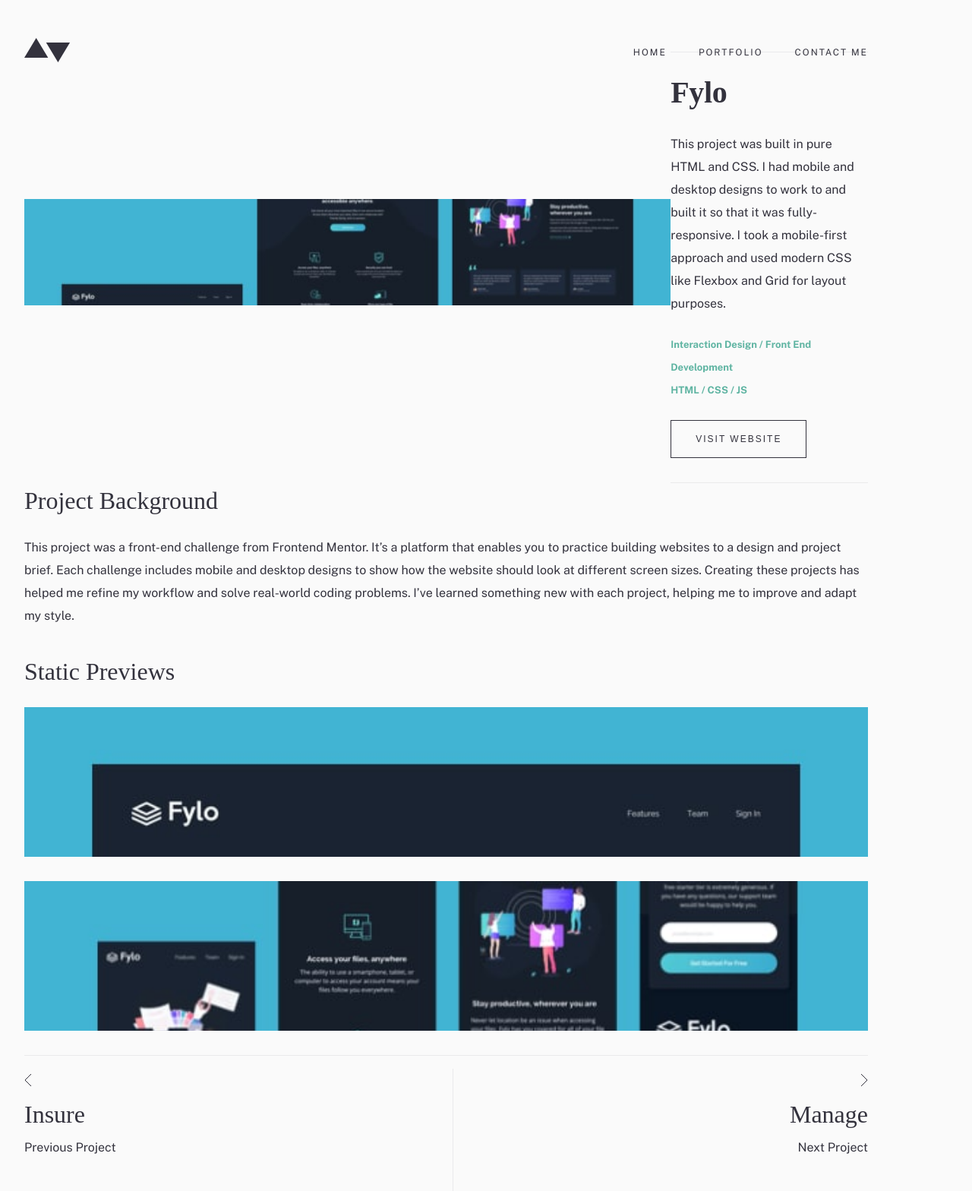
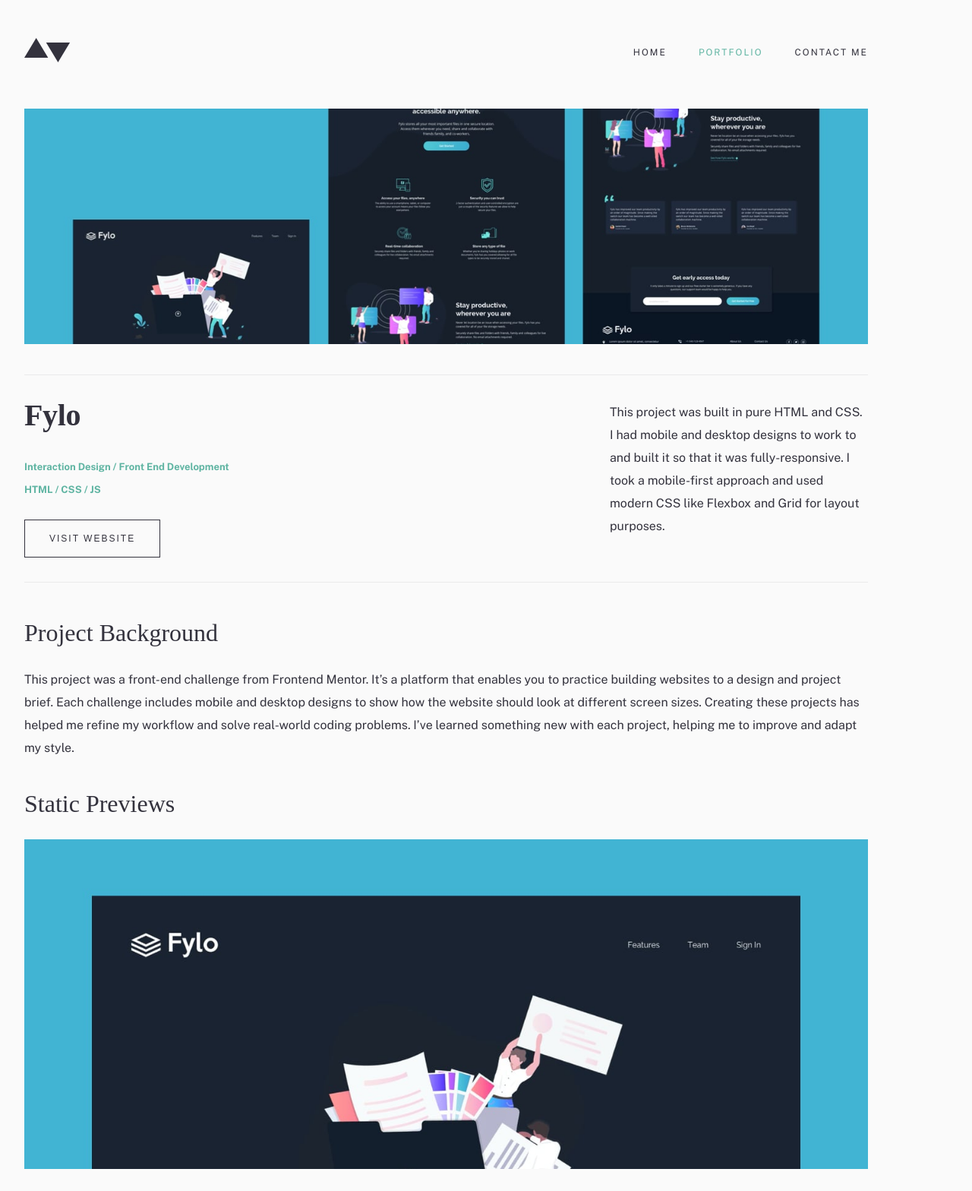
Before and after one commit to larbiDanquah/minimalist-portfolio-website, a plain HTML site: page fylo.html in a window 1280 px wide. Shown: the top 1568 px of the page at 76% size. Drawn offline with nearby package versions, Linux system fonts and the light colour scheme; a web font is replaced by a local one.

Commit message:
Implement tablet design

```diff
--- a/fylo.html
+++ b/fylo.html
@@ -40,7 +40,7 @@
       <nav class="tablet-desktop">
         <ul>
           <li><a href="./index.html">Home</a></li>
-          <li><a href="./portfolio.html">Portfolio</a></li>
+          <li><a class="currentPage" href="./portfolio.html">Portfolio</a></li>
           <li><a href="./contact.html">Contact Me</a></li>
         </ul>
       </nav>
@@ -48,9 +48,9 @@
   </header>
 
   <main>
-    <section class="portfolioItem">
+    <section class="portfolioDetail">
       <div class="fyloDetail detailProject"></div>
-      <div class="aboutInfo">
+      <div class="aboutInfo mobileDetail">
         <h1>Fylo</h1>
         <p>This project was built in pure HTML and CSS. I had mobile and desktop designs to
           work to and built it so that it was fully-responsive. I took a mobile-first approach
@@ -61,6 +61,21 @@
           <a href="">
             <button class="genericButton">Visit Website</button>
           </a>
+      </div>
+
+      <div class="aboutInfo tabletDetail">
+        <div class="infoLeft">
+          <h1>Fylo</h1>
+
+          <h4 class="tech">Interaction Design / Front End Development</h4>
+          <h4 class="tech">HTML / CSS / JS</h4>
+          <a href="">
+            <button class="genericButton">Visit Website</button>
+          </a>
+        </div>
+        <p>This project was built in pure HTML and CSS. I had mobile and desktop designs to
+          work to and built it so that it was fully-responsive. I took a mobile-first approach
+          and used modern CSS like Flexbox and Grid for layout purposes.</p>
       </div>
     </section>
 
--- a/style.css
+++ b/style.css
@@ -189,6 +189,10 @@
     border-top: solid 1px #EAEAEB;
     border-bottom: solid 1px #EAEAEB;
     padding: 32px 0;
+}
+
+.tabletDetail {
+    display: none;
 }
 
 /*-------------------------------------------------------------------------------------
@@ -632,4 +636,93 @@
     .fylo {
         background-image: url('./images/portfolio/tablet/image-portfolio-fylo@2x.jpg');
     }
+
+    .portfolioDetail {
+        display: flex;
+        flex-direction: column;
+    }
+
+    .detailProject {
+        height: 310px;
+    }
+
+    .manageDetail {
+        background-image: url('./images/detail/tablet/image-manage-hero@2x.jpg');
+    }
+
+    .mobileDetail {
+        display: none;
+    }
+
+    .tabletDetail {
+        border-top: solid 1px #EAEAEB;
+        border-bottom: solid 1px #EAEAEB;
+        padding: 32px 0;
+        display: flex;
+        justify-content: space-between;
+        align-items: center;
+        width: 100%;
+    }
+
+    .tabletDetail p {
+        width: 340px;
+    }
+
+    .preview {
+        height: 434px;
+    }
+
+    .managePreview1 {
+        background-image: url('./images/detail/tablet/image-manage-preview-1@2x.jpg');
+    }
+    .managePreview2 {
+        background-image: url('./images/detail/tablet/image-manage-preview-2@2x.jpg');
+    }
+
+    .bookmarkDetail {
+        background-image: url('./images/detail/tablet/image-bookmark-hero@2x.jpg');
+    }
+
+    .bookmarkPreview1 {
+        background-image: url('./images/detail/tablet/image-bookmark-preview-1@2x.jpg');
+    }
+
+    .bookmarkPreview2 {
+        background-image: url('./images/detail/tablet/image-bookmark-preview-2@2x.jpg');
+    }
+
+    .insureDetail {
+        background-image: url('./images/detail/tablet/image-insure-hero@2x.jpg');
+    }
+    .insurePreview1 {
+        background-image: url('./images/detail/tablet/image-insure-preview-1@2x.jpg');
+    }
+    .insurePreview2 {
+        background-image: url('./images/detail/tablet/image-insure-preview-2@2x.jpg');
+    }
+
+    .fyloDetail {
+        background-image: url('./images/detail/tablet/image-fylo-hero@2x.jpg');
+    }
+    .fyloPreview1 {
+        background-image: url('./images/detail/tablet/image-fylo-preview-1@2x.jpg');
+    }
+    .fyloPreview2 {
+        background-image: url('./images/detail/tablet/image-fylo-preview-2@2x.jpg');
+    }
+
+    .previous {
+        display: flex;
+        justify-content: space-between;
+        align-items: center;
+        gap: 32px;
+    }
+
+    .next {
+        display: flex;
+        flex-direction: row-reverse;
+        justify-content: space-between;
+        align-items: center;
+        gap: 32px;
+    }
 }
```
Also changed, not shown: bookmark.html (+18 -3 lines), insure.html (+19 -3 lines), manage.html (+18 -3 lines).
